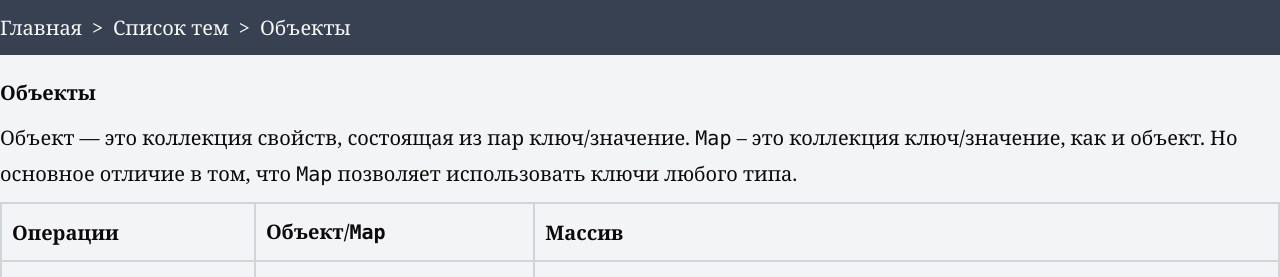
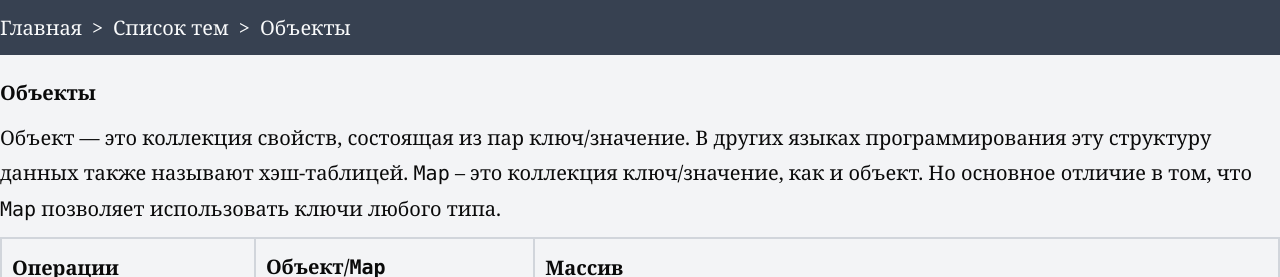
Before and after one commit to Handsome1337/my-textbook, a React (Vite) app: page /my-textbook/subjects/objects in a window 1280 px wide. Shown: the top 277 px of the page. Built offline with nearby package versions, Linux system fonts and the light colour scheme.

Commit message:
feat: обновляет статью про объекты

```diff
--- a/src/components/SubjectContent/components/Objects.tsx
+++ b/src/components/SubjectContent/components/Objects.tsx
@@ -18,9 +18,10 @@ function Objects(): ReactElement {
   return (
     <>
       <p className="mb-2">
-        Объект — это коллекция свойств, состоящая из пар ключ/значение. <code>Map</code> –
-        это коллекция ключ/значение, как и объект. Но основное отличие в том, что{' '}
-        <code>Map</code> позволяет использовать ключи любого типа.
+        Объект — это коллекция свойств, состоящая из пар ключ/значение. В других языках
+        программирования эту структуру данных также называют хэш-таблицей.{' '}
+        <code>Map</code> – это коллекция ключ/значение, как и объект. Но основное отличие
+        в том, что <code>Map</code> позволяет использовать ключи любого типа.
       </p>
       <table className="border-collapse mb-2 table-auto w-full">
         <caption className="caption-bottom">
```
